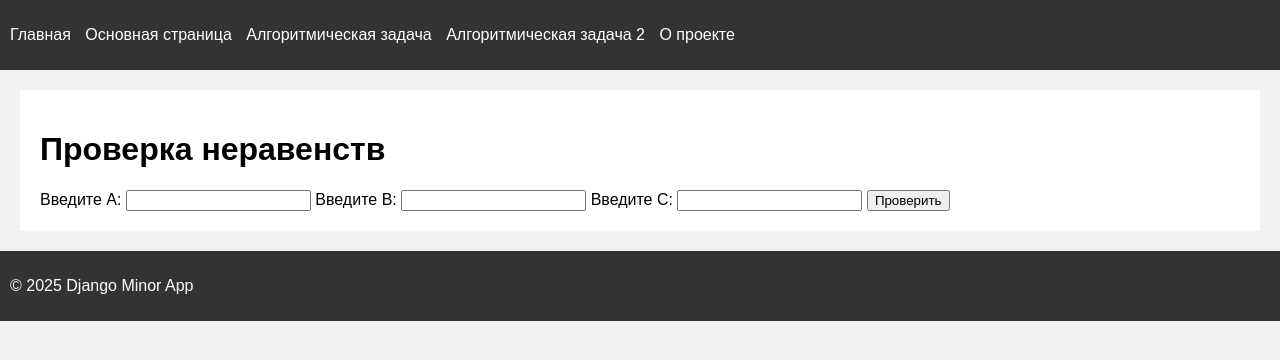
After one commit to IvanPodoynikov/Django_minor, a Django app: page /second_task/ in a window 1280 px wide. The commit adds this page. Shown: the top 360 px of the page. Run offline with Django 5.2, Linux system fonts and the light colour scheme.

Commit message:
фиксирую изменения

```diff
--- /dev/null
+++ b/app/templates/algorithmic_task2.html
@@ -0,0 +1,25 @@
+{% extends 'base.html' %}
+{% block title %}Проверка неравенств{% endblock %}
+
+{% block content %}
+<h1>Проверка неравенств</h1>
+
+<form method="post">
+    {% csrf_token %}
+    <label for="a">Введите A:</label>
+    <input type="number" step="any" name="a" required>
+
+    <label for="b">Введите B:</label>
+    <input type="number" step="any" name="b" required>
+
+    <label for="c">Введите C:</label>
+    <input type="number" step="any" name="c" required>
+
+    <button type="submit">Проверить</button>
+</form>
+
+{% if result %}
+    <h2>Результат:</h2>
+    <p>{{ result }}</p>
+{% endif %}
+{% endblock %}
--- a/app/templates/base.html
+++ b/app/templates/base.html
@@ -13,6 +13,7 @@
       <li><a href="{% url 'home' %}">Главная</a></li>
       <li><a href="{% url 'main_page' %}">Основная страница</a></li>
       <li><a href="{% url 'algorithmic_task' %}">Алгоритмическая задача</a></li>
+      <li><a href="{% url 'algorithmic_task2' %}">Алгоритмическая задача 2</a></li>
       <li><a href="{% url 'about' %}">О проекте</a></li>
     </ul>
   </nav>
--- a/app/urls.py
+++ b/app/urls.py
@@ -5,5 +5,6 @@ urlpatterns = [
     path('', views.home, name='home'),            # пример главной страницы
     path('main_page', views.main_page, name='main_page'), # пример информационной страницы
     path('task/', views.algorithmic_task, name='algorithmic_task'),  # пример страницы задачи
+    path("second_task/", views.algorithmic_task2, name="algorithmic_task2"),
     path('about/', views.about, name='about'),    # страница "О проекте"
 ]
--- a/app/views.py
+++ b/app/views.py
@@ -69,6 +69,27 @@ def algorithmic_task(request):
 
     return render(request, 'algorithmic_task.html', {'result': result})
 
+def algorithmic_task2(request):
+    result = None
+
+    if request.method == "POST":
+        try:
+            a = float(request.POST["a"])
+            b = float(request.POST["b"])
+            c = float(request.POST["c"])
+
+            if a < b < c:
+                result = "Выполняется неравенство: A < B < C"
+            elif a < b > c:
+                result = "Выполняется неравенство: A < B > C"
+            else:
+                result = "Не выполняется ни одно из заданных неравенств."
+
+        except ValueError:
+            result = "Ошибка ввода! Введите корректные числа."
+
+    return render(request, "algorithmic_task2.html", {"result": result})
+
 
 ABOUT_DATA = {
     "education_link": "https://github.com/vmarshirov/WebApplicationsDevelopment/blob/main/task1/education.txt",
```
